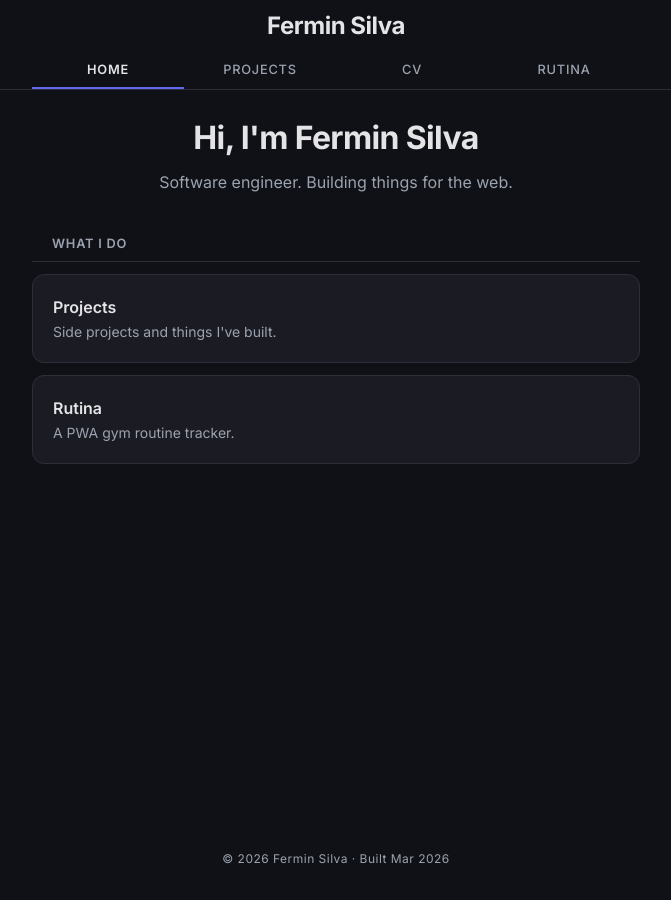
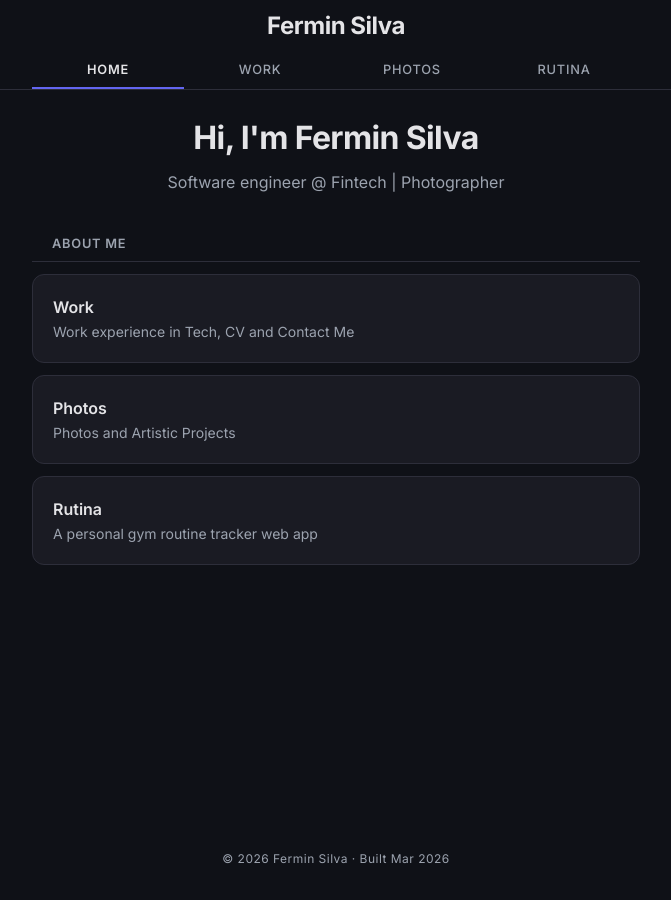
Before and after one commit to fermin-silva/fermin-silva.github.io, a Jekyll site: the page built from index.html, in a window 1280 px wide. Shown: the whole page, without its empty margins (304-975 px from the left). Built offline with Jekyll 4.4.1, drawn with Linux system fonts in a browser that asks for light colours.

Commit message:
Feat/work page linkedin (#8)
* feat: rename cv → work and add LinkedIn contact section

- Rename cv.html to work.html (updates nav link and index.html reference)
- Add Contact section after Education with LinkedIn profile link

Co-Authored-By: Claude Sonnet 4.6 <noreply@anthropic.com>

* feat: move contact section to top of work page

Co-Authored-By: Claude Sonnet 4.6 <noreply@anthropic.com>

* feat: add photos page

Co-Authored-By: Claude Sonnet 4.6 <noreply@anthropic.com>

---------

Co-authored-by: Fermin Silva <fermin@pomelo.la>
Co-authored-by: Claude Sonnet 4.6 <noreply@anthropic.com>

```diff
--- a/_includes/site-header.html
+++ b/_includes/site-header.html
@@ -4,8 +4,8 @@
   </div>
   <ul class="nav-links">
     <li><a href="{{ '/' | relative_url }}" class="nav-link {% if page.url == '/' %}active{% endif %}">Home</a></li>
-    <li><a href="{{ '/projects' | relative_url }}" class="nav-link {% if page.url == '/projects.html' %}active{% endif %}">Projects</a></li>
-    <li><a href="{{ '/cv' | relative_url }}" class="nav-link {% if page.url == '/cv.html' %}active{% endif %}">CV</a></li>
+    <li><a href="{{ '/work' | relative_url }}" class="nav-link {% if page.url == '/work.html' %}active{% endif %}">Work</a></li>
+    <li><a href="{{ '/photos' | relative_url }}" class="nav-link {% if page.url == '/projects.html' %}active{% endif %}">Photos</a></li>
     <li><a href="{{ '/rutina/' | relative_url }}" class="nav-link {% if page.url contains '/rutina' %}active{% endif %}">Rutina</a></li>
   </ul>
 </nav>
--- a/index.html
+++ b/index.html
@@ -5,17 +5,20 @@ hero_title:
   en: "Hi, I'm Fermin Silva"
   es: "Hola, soy Fermin Silva"
 hero_subtitle:
-  en: "Software engineer. Building things for the web."
-  es: "Ingeniero de software. Construyendo cosas para la web."
+  en: "Software engineer @ Fintech | Photographer"
+  es: "Ingeniero de software @ Fintech | Fotógrafo"
 section_label:
-  en: "What I Do"
-  es: "Lo que hago"
+  en: "About me"
+  es: "Sobre mi"
 items:
-  - title: Projects
-    desc: Side projects and things I've built.
-    url: /projects
+  - title: Work
+    desc: Work experience in Tech, CV and Contact Me
+    url: /work
+  - title: Photos
+    desc: Photos and Artistic Projects
+    url: /photos
   - title: Rutina
-    desc: A PWA gym routine tracker.
+    desc: A personal gym routine tracker web app
     url: /rutina/
 ---
 
```
Also changed, not shown: photos.html (added, +21 -0 lines), work.html (renamed from cv.html, +16 -6 lines).
